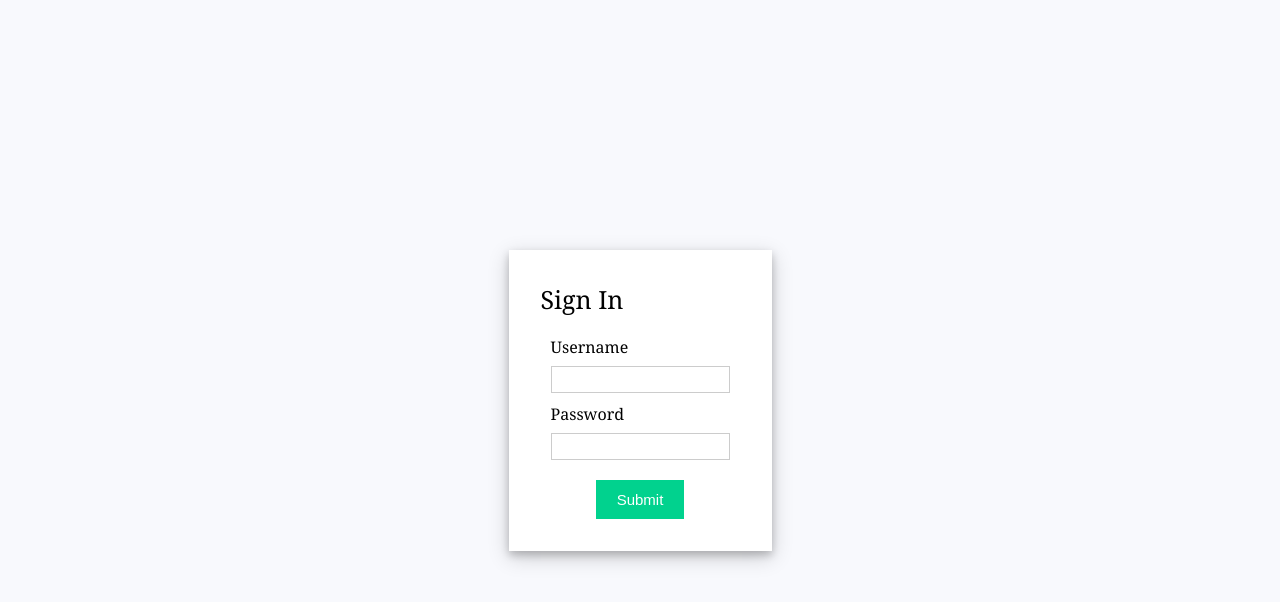
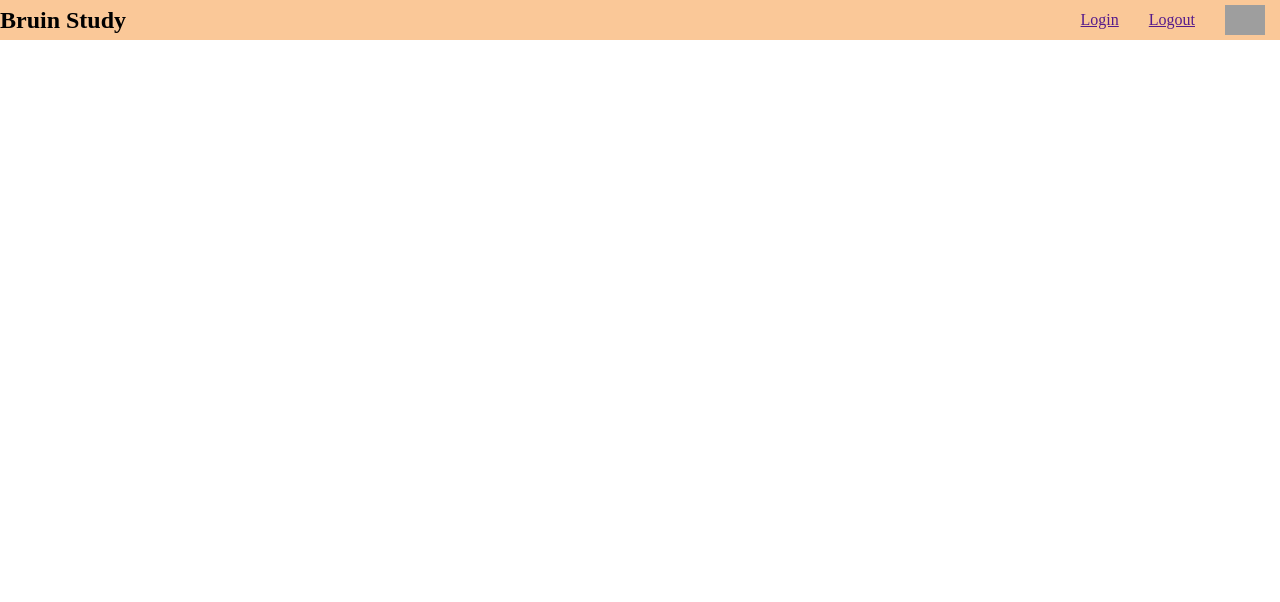
Before and after one commit to tonyechen/bruin-study, a React (Create React App) app in the folder frontend/: page / in a window 1280 px wide. Shown: the top 602 px of the page. Built offline with nearby package versions, Linux system fonts and the light colour scheme; grey boxes are pictures that could not be loaded.

Commit message:
small update

```diff
--- a/frontend/src/App.js
+++ b/frontend/src/App.js
@@ -5,7 +5,7 @@ import Login from "./components/Login";
 
 const App = () => {
   return <div>
-      <Login />
+      <Header />
   </div>;
 };
 
```
